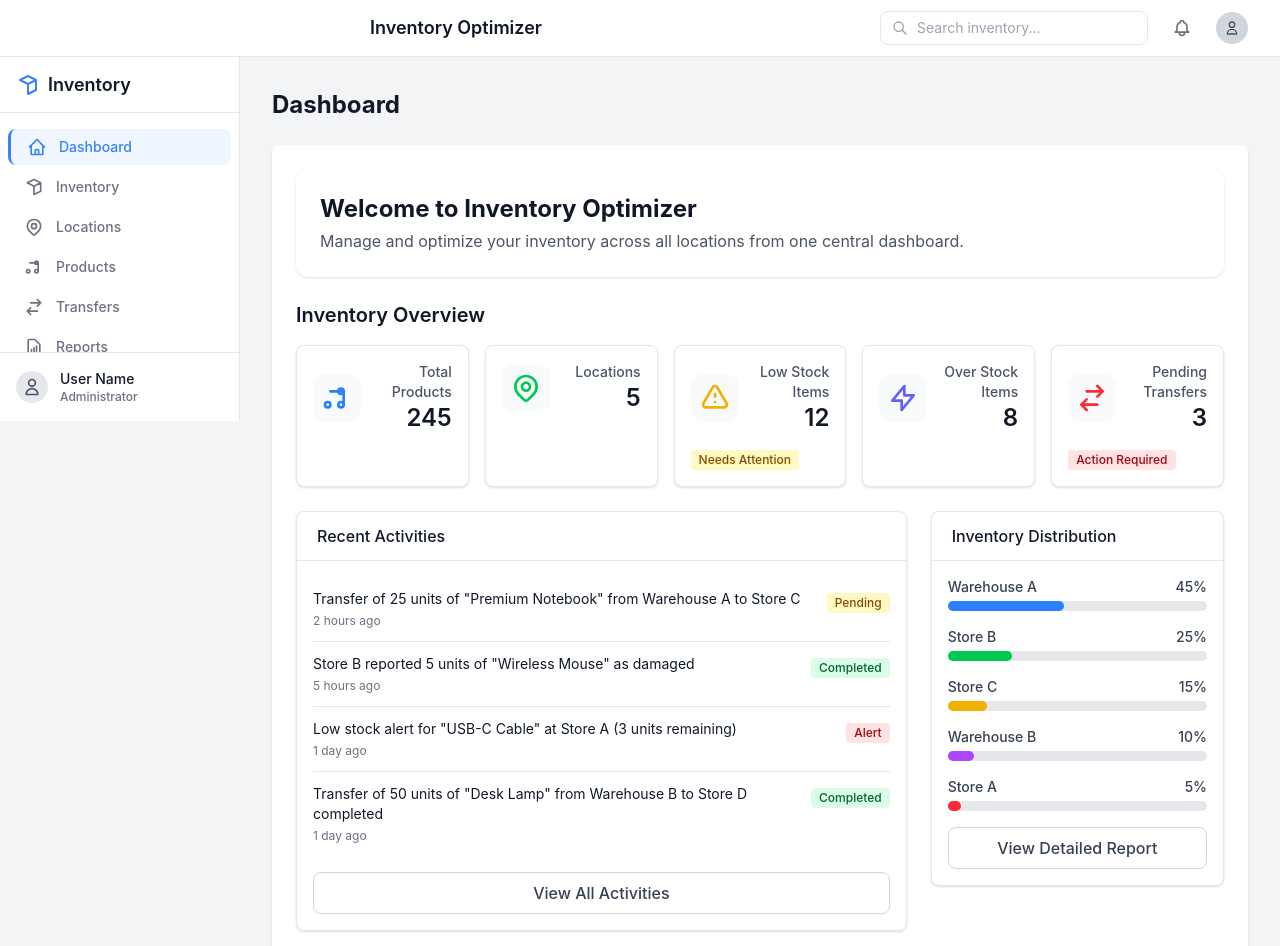
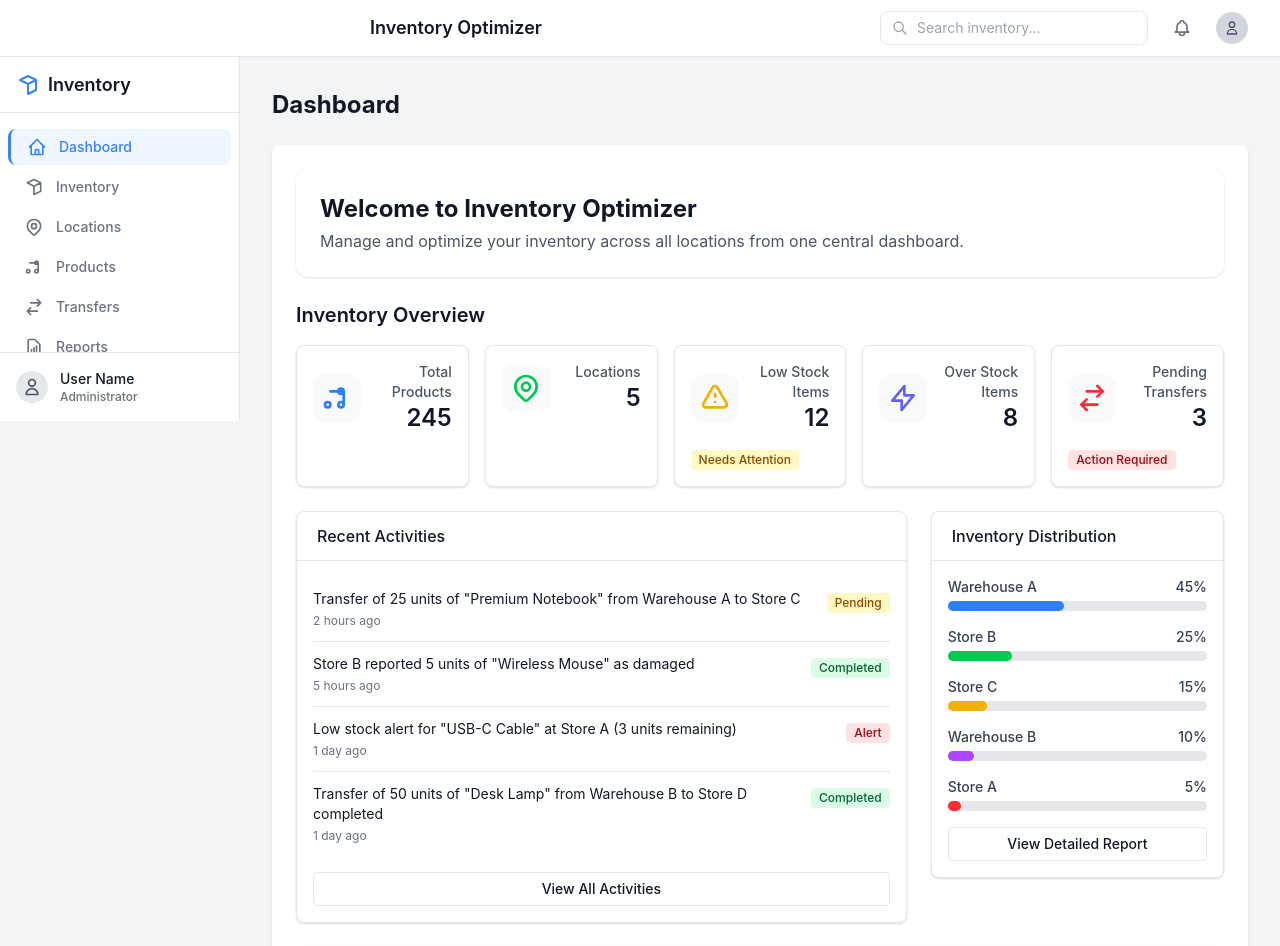
Before and after one commit to Workflow-Manager-admin/multilocation-inventory-optimizer-95269-95286, a Next.js app in the folder multi_location_inventory_optimizer/: page / in a window 1280 px wide. Shown: the top 946 px of the page. Built offline with nearby package versions, Linux system fonts and the light colour scheme.

Commit message:
Auto-commit: Changes as of 2025-05-22T13:38:14.590148+00:00

```diff
--- a/multi_location_inventory_optimizer/src/components/ui/Button.tsx
+++ b/multi_location_inventory_optimizer/src/components/ui/Button.tsx
@@ -31,22 +31,22 @@ export default function Button({
   ...props
 }: ButtonProps) {
   // Base styles
-  const baseStyles = 'rounded-md font-medium transition-colors focus:outline-none focus:ring-2 focus:ring-offset-2';
+  const baseStyles = 'inline-flex items-center justify-center rounded font-medium transition-colors focus:outline-none focus:ring-2 focus:ring-offset-1';
 
   // Variant styles
   const variantStyles = {
-    primary: 'bg-blue-600 text-white hover:bg-blue-700 focus:ring-blue-500',
+    primary: 'bg-[color:var(--primary)] text-white hover:bg-blue-600 focus:ring-blue-500',
     secondary: 'bg-gray-200 text-gray-800 hover:bg-gray-300 focus:ring-gray-500',
-    outline: 'bg-transparent border border-gray-300 text-gray-700 hover:bg-gray-50 focus:ring-gray-500',
-    danger: 'bg-red-600 text-white hover:bg-red-700 focus:ring-red-500',
-    success: 'bg-green-600 text-white hover:bg-green-700 focus:ring-green-500',
+    outline: 'bg-transparent border border-[color:var(--border-light)] text-[color:var(--text-primary)] hover:bg-gray-50 focus:ring-gray-500',
+    danger: 'bg-[color:var(--danger)] text-white hover:bg-red-600 focus:ring-red-500',
+    success: 'bg-[color:var(--success)] text-white hover:bg-green-600 focus:ring-green-500',
   };
 
   // Size styles
   const sizeStyles = {
-    sm: 'py-1 px-2 sm:px-3 text-sm',
-    md: 'py-1.5 sm:py-2 px-3 sm:px-4 text-sm sm:text-base',
-    lg: 'py-2 sm:py-3 px-4 sm:px-6 text-base sm:text-lg',
+    sm: 'py-1 px-2 text-xs',
+    md: 'py-1.5 px-3 text-sm',
+    lg: 'py-2 px-4 text-base',
   };
 
   // Loading and disabled styles
@@ -72,15 +72,15 @@ export default function Button({
     >
       {isLoading ? (
         <div className="flex items-center justify-center">
-          <svg className="animate-spin -ml-1 mr-2 h-4 w-4 text-current" xmlns="http://www.w3.org/2000/svg" fill="none" viewBox="0 0 24 24">
+          <svg className="animate-spin -ml-1 mr-2 h-3 w-3 text-current" xmlns="http://www.w3.org/2000/svg" fill="none" viewBox="0 0 24 24">
             <circle className="opacity-25" cx="12" cy="12" r="10" stroke="currentColor" strokeWidth="4"></circle>
             <path className="opacity-75" fill="currentColor" d="M4 12a8 8 0 018-8V0C5.373 0 0 5.373 0 12h4zm2 5.291A7.962 7.962 0 014 12H0c0 3.042 1.135 5.824 3 7.938l3-2.647z"></path>
           </svg>
-          <span>Loading...</span>
+          <span>Loading</span>
         </div>
       ) : (
         <div className="flex items-center justify-center">
-          {icon && <span className="mr-2">{icon}</span>}
+          {icon && <span className="mr-1.5">{icon}</span>}
           {children}
         </div>
       )}
```
Also changed, not shown: 2 other files (tests, documents, lock files or other folders).
